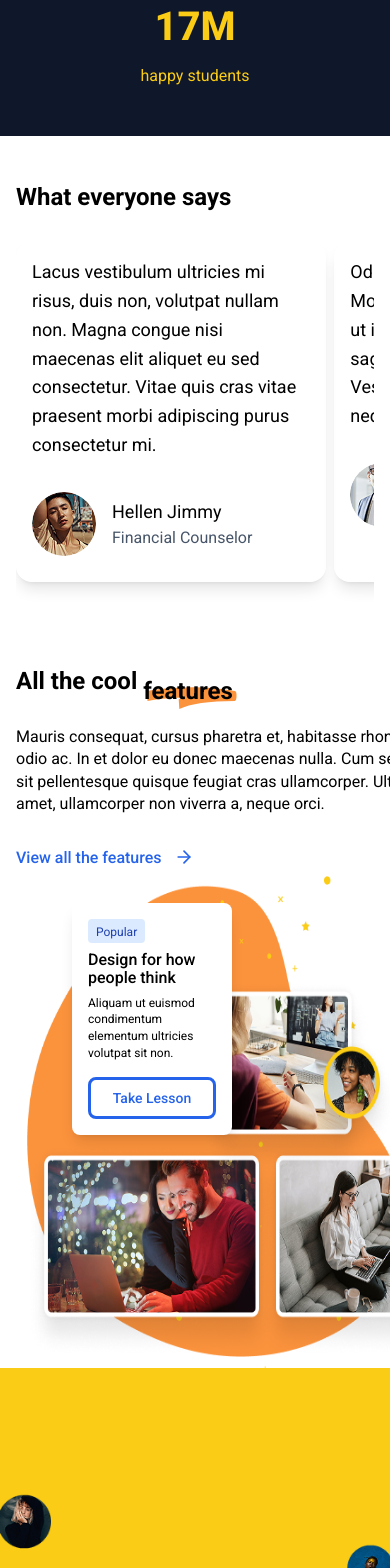
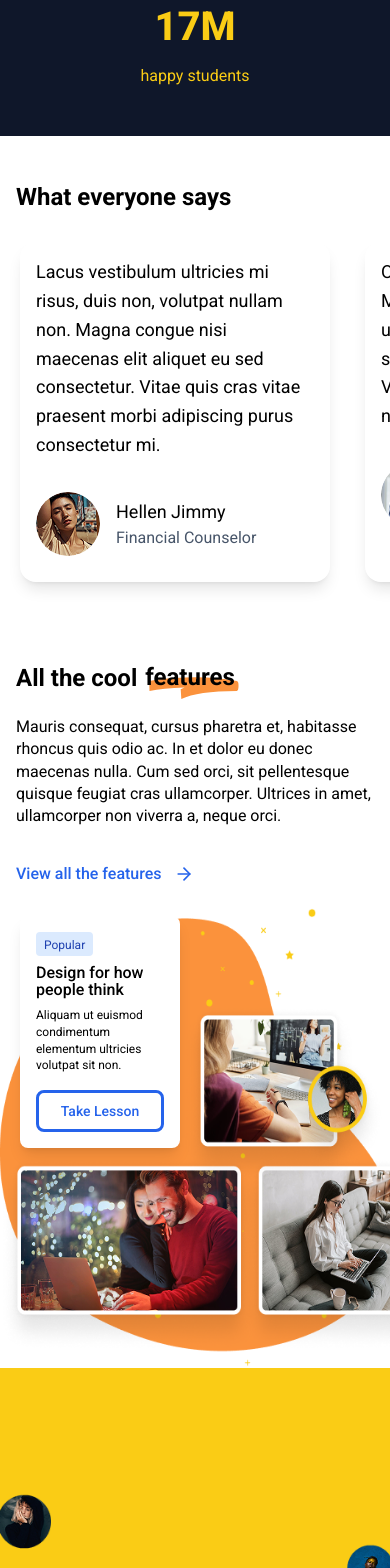
Before and after one commit to f3rnandorj/buzzvel-challenge, a Next.js app: page / in a window 390 px wide. Shown: the part 3958-5526 px from the top of the page. Built offline with nearby package versions, Linux system fonts and the light colour scheme.

Commit message:
Create responsiveness to Feature Section.

```diff
--- a/src/components/HighlightedTitle/HighlightedTitle.tsx
+++ b/src/components/HighlightedTitle/HighlightedTitle.tsx
@@ -6,7 +6,8 @@ interface Props {
   text: string;
   prevText?: string;
   afterText?: string;
-  className: string;
+  className?: string;
+  containerClassName?: string;
 }
 
 export function HighlightedTitle({
@@ -15,6 +16,7 @@ export function HighlightedTitle({
   prevText,
   afterText,
   className,
+  containerClassName,
 }: Props) {
   const { cn } = tailwindUtils;
 
@@ -30,7 +32,7 @@ export function HighlightedTitle({
   }
 
   return (
-    <div>
+    <div className={containerClassName}>
       {prevText && (
         <Text as="span" className="align-middle" preset={textPreset}>
           {prevText}
@@ -39,7 +41,7 @@ export function HighlightedTitle({
 
       <div className={cn("relative inline-block mr-2 md:mr-3.5", className)}>
         <svg
-          className="absolute -bottom-1 left-1 md:bottom-0 md:left-1 w-full h-[23px] z-0"
+          className="absolute -bottom-2 left-1 md:bottom-0 md:left-1 w-full h-[23px] z-0"
           viewBox="0 0 252 23"
           fill="none"
           preserveAspectRatio="none"
--- a/src/components/HomeSections/FeaturesSection/FeaturesSection.tsx
+++ b/src/components/HomeSections/FeaturesSection/FeaturesSection.tsx
@@ -9,10 +9,10 @@ import {
 
 export function FeaturesSection() {
   return (
-    <section className="grid grid-cols-1 lg:grid-cols-[37rem_1fr] gap-12 lg:gap-20 items-center h-[40rem] -mr-20 ml-auto mb-16">
-      <div className="flex flex-col gap-8">
+    <section className="grid grid-cols-1 lg:grid-cols-[37rem_1fr] gap-12 lg:gap-20 items-center min-h-[40rem] lg:-mr-20 lg:ml-auto lg:mb-16">
+      <div className="flex flex-col gap-6 md:gap-8 ">
         <HighlightedTitle
-          className="top-[0.9rem]"
+          containerClassName="flex flex-wrap items-center gap-x-2"
           textPreset="subHeader"
           prevText="All the cool "
           text="features"
@@ -25,19 +25,23 @@ export function FeaturesSection() {
           viverra a, neque orci.
         </Text>
 
-        <CallToActionLink href="" text="View all the features" />
+        <CallToActionLink
+          href=""
+          text="View all the features"
+          className="pt-3 pb-4 sm:pb-0"
+        />
       </div>
 
-      <div className="relative">
+      <div className="relative -ml-7 -mr-30 sm:-ml-7 sm:-mr-30">
         <Image
           src={images.featuresImage}
           alt="Imagem de fundo mostrando um desktop"
           width={600}
           height={500}
-          className="flex flex-1 h-[31.2rem] w-[37.5rem]  -mt-10"
+          className="flex flex-1 h-[28.75rem] w-[28.5rem] sm:h-[31.2rem] sm:w-[37.5rem] -mt-10"
         />
 
-        <div className="flex gap-4 absolute -top-3 left-14">
+        <div className="flex gap-4 absolute -top-8 left-8 sm:-top-3 sm:left-14">
           <ServiceCard
             type="Popular"
             title="Design for how people think"
--- a/src/components/HomeSections/TestimonialsSection/components/TestimonialsCarousel.tsx
+++ b/src/components/HomeSections/TestimonialsSection/components/TestimonialsCarousel.tsx
@@ -31,7 +31,7 @@ export function TestimonialsCarousel({ swiperRef }: Props) {
   const margin =
     windowWidth > CONTENT_WITH_PADDING
       ? (windowWidth - APP_WINDOW_WIDTH + APP_WINDOW_PADDING * 2) / 2
-      : 0;
+      : 20;
 
   useEffect(() => {
     const handleResize = () => {
@@ -48,14 +48,14 @@ export function TestimonialsCarousel({ swiperRef }: Props) {
   }, []);
 
   return (
-    <div className="flex">
+    <div className="flex -mx-4">
       <Swiper
         ref={swiperRef}
-        className="w-full min-h-[23rem] md:min-h-[20rem]"
+        className="w-full min-h-[23rem]  md:min-h-[20rem]"
         slidesPerView={getSlidesPerView()}
         spaceBetween={24}
         slidesOffsetBefore={margin}
-        slidesOffsetAfter={windowWidth > CONTENT_WITH_PADDING ? margin : 20}
+        slidesOffsetAfter={margin}
       >
         {testimonialsToMap.map((testimonial) => (
           <SwiperSlide key={testimonial.testimonial}>
```
